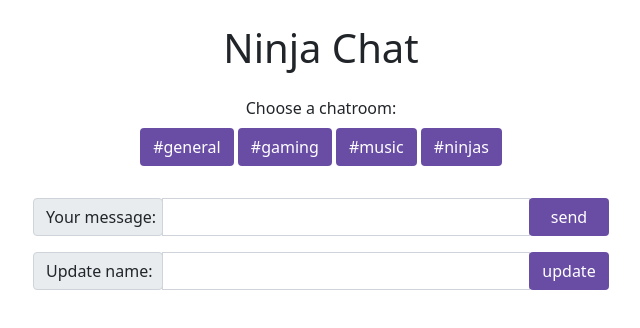
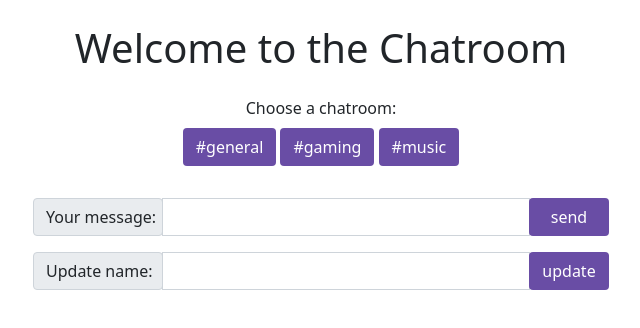
Before and after one commit to Evelyn-ZYW/Real_Time_Chatroom, a plain HTML site: page index.html in a window 1280 px wide. Shown: the whole page, without its empty margins (319-959 px from the left). Drawn offline with nearby package versions, Linux system fonts and the light colour scheme; no server answers.

Commit message:
some changes

```diff
--- a/index.html
+++ b/index.html
@@ -17,14 +17,13 @@
 
     <!-- container & title -->
     <div class="container my-4">
-      <h1 class="my-4 text-center">Ninja Chat</h1>
+      <h1 class="my-4 text-center">Welcome to the Chatroom</h1>
       <!-- buttons for chatrooms -->
       <div class="chat-rooms mb-3 text-center">
         <div class="my-2">Choose a chatroom:</div>
         <button class="btn" id="general">#general</button>
         <button class="btn" id="gaming">#gaming</button>
         <button class="btn" id="music">#music</button>
-        <button class="btn" id="ninjas">#ninjas</button>
       </div>
       <!-- chat list / window -->
       <div class="chat-window">
--- a/scripts/app.js
+++ b/scripts/app.js
@@ -43,7 +43,7 @@ const username = localStorage.username ? localStorage.username : 'anon';
 
 // class instances
 const chatUI = new ChatUI(chatList);
-const chatroom = new Chatroom(username, 'gaming');
+const chatroom = new Chatroom(username, 'general');
 
 
 //get chats and render
```
